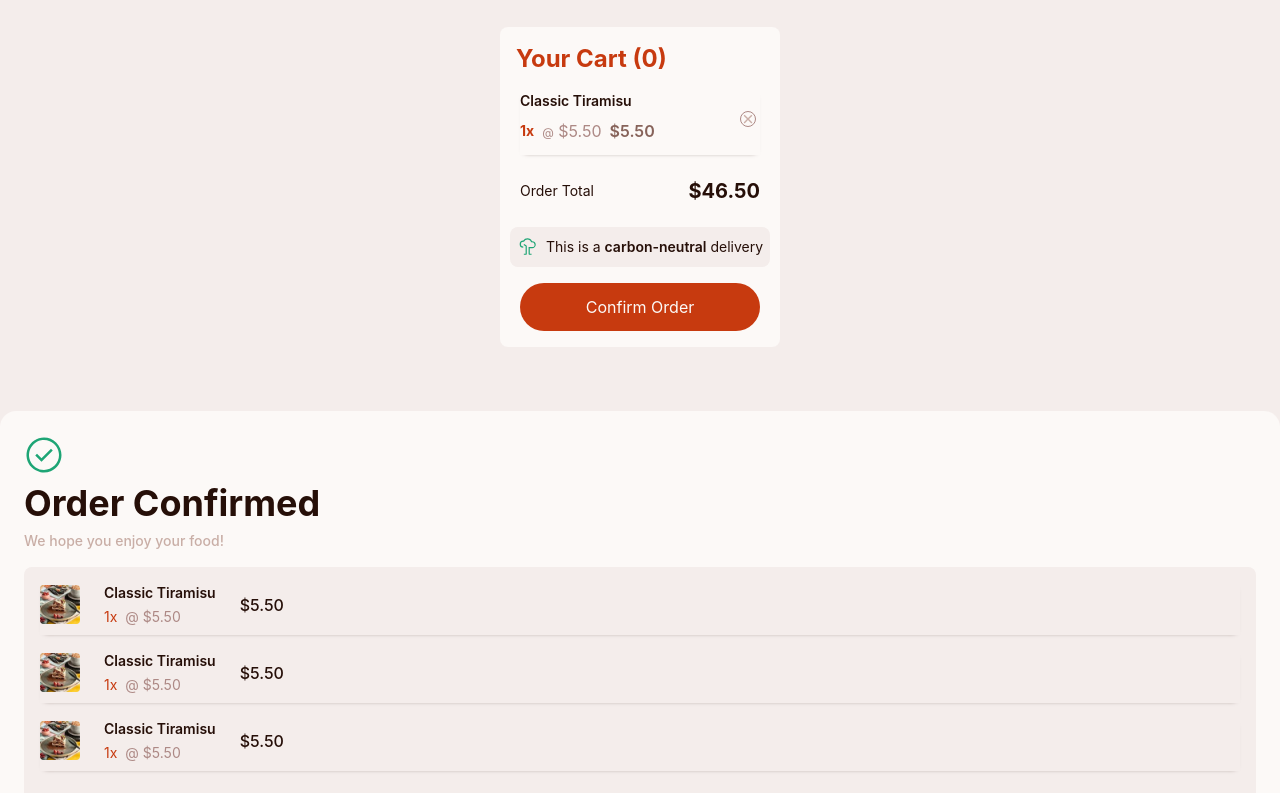
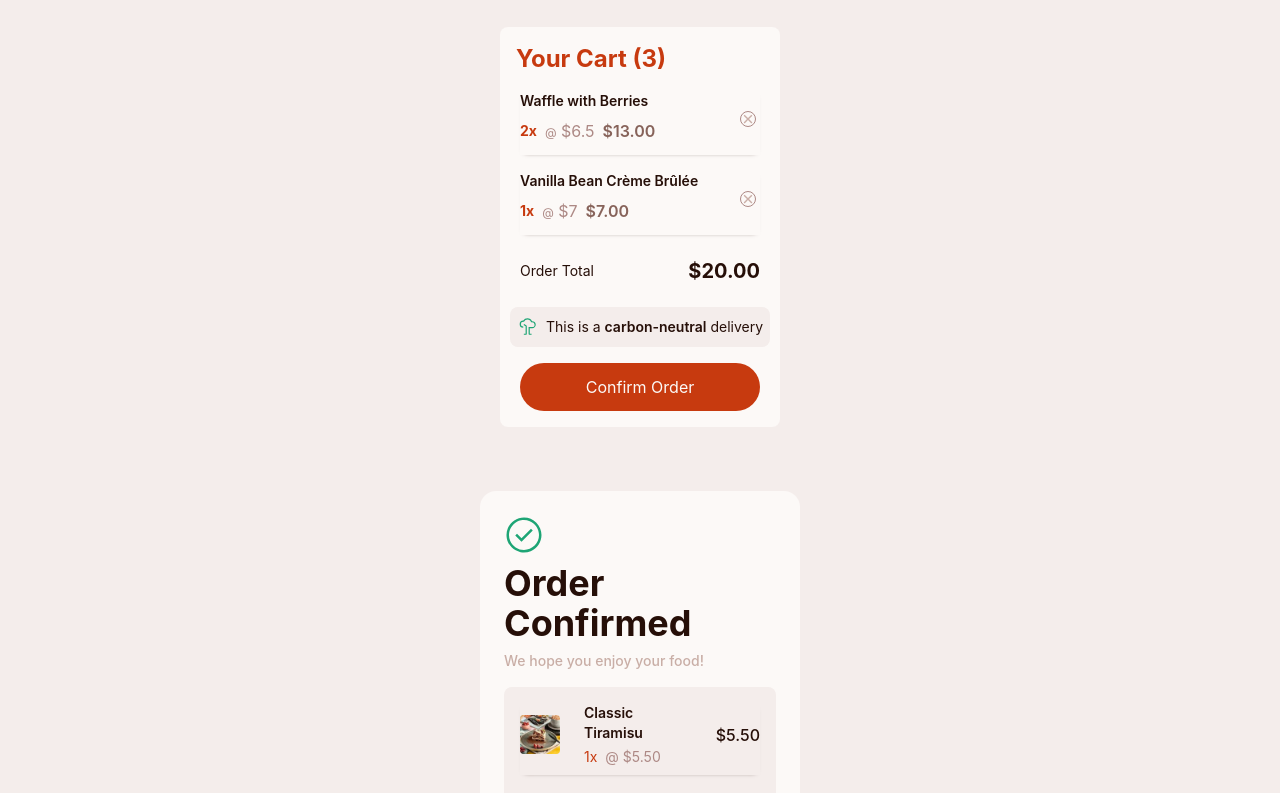
Before and after one commit to mlopezl/product-list-with-card, a React (Vite) app: page / in a window 1280 px wide. Shown: the part 2940-3733 px from the top of the page. Built offline with nearby package versions, Linux system fonts and the light colour scheme.

Commit message:
Adding logic to add items to the cart

```diff
--- a/src/App.jsx
+++ b/src/App.jsx
@@ -1,17 +1,49 @@
-import './App.css';
-import Cards from './components/Cards/Cards';
-import Cart from './components/Cart/Cart';
-import Order from './components/Order/Order'
+import "./App.css";
+import Cards from "./components/Cards/Cards";
+import Cart from "./components/Cart/Cart";
+import Order from "./components/Order/Order";
+import { useState } from "react";
+import desserts from "../data.json";
 
 function App() {
+  const jsonCart = [
+    {
+      quantity: 2,
+      dessert: {
+        image: {
+          thumbnail: "./assets/images/image-waffle-thumbnail.jpg",
+          mobile: "./assets/images/image-waffle-mobile.jpg",
+          tablet: "./assets/images/image-waffle-tablet.jpg",
+          desktop: "./assets/images/image-waffle-desktop.jpg",
+        },
+        name: "Waffle with Berries",
+        category: "Waffle",
+        price: 6.5,
+      },
+    },
+    {
+      quantity: 1,
+      dessert: {image: {
+            thumbnail: "./assets/images/image-creme-brulee-thumbnail.jpg",
+            mobile: "./assets/images/image-creme-brulee-mobile.jpg",
+            tablet: "./assets/images/image-creme-brulee-tablet.jpg",
+            desktop: "./assets/images/image-creme-brulee-desktop.jpg"
+        },
+        name: "Vanilla Bean Crème Brûlée",
+        category: "Crème Brûlée",
+        price: 7.00
+      }
+    }
+  ];
+  const [cart, setCart] = useState(jsonCart);
 
   return (
-    <div className='flex flex-col gap-6 items-center bg-Rose-100'>
-     <Cards/>
-     <Cart/>
-     <Order/>
+    <div className="w-full flex flex-col gap-6 justify-center items-center bg-Rose-100">
+      <Cards />
+      <Cart cart={cart} />
+      <Order />
     </div>
-  )
+  );
 }
 
-export default App
+export default App;
--- a/src/components/Cart/Cart.jsx
+++ b/src/components/Cart/Cart.jsx
@@ -4,18 +4,54 @@ import DessertList from "./DessertList";
 import CartTotal from "./CartTotal";
 import CartMessage from "./CartMessage";
 import CartButton from "./CartButton";
+import { useState, useEffect } from "react";
 
-function Cart(){
-    return(
-        <section className="bg-Rose-50 w-70 min-h-65 p-4 rounded-lg mb-10 flex flex-col items-center gap-4">
-            <CartTitle amount={0}/>
-            {/* <CartEmpty/> */}
-            <DessertList/>
-            <CartTotal total={46.50}/>
-            <CartMessage/>
-            <CartButton/>
-        </section>
-    )
+function Cart({ cart }) {
+  const [amount, setAmount] = useState(0);
+
+  const calculateAmount = () => {
+    return cart.reduce((amount, dessert) => {
+      return (amount += dessert.quantity);
+    }, 0);
+  };
+
+  const calculateTotal = () =>{
+    return cart.reduce((total, dessert) =>{
+        return total += dessert.quantity * dessert.dessert.price;
+    }, 0)
+  }
+
+  useEffect(() => {
+    const newAmount = calculateAmount();
+    setAmount(newAmount);
+  }, [amount]);
+
+  return (
+    <section className="bg-Rose-50 w-70 min-h-65 p-4 rounded-lg mb-10 flex flex-col items-center gap-4">
+      <CartTitle amount={calculateAmount()} />
+      {amount ? (
+        cart.map((item) => {
+          return (
+            <div
+              className="flex flex-col gap-4 items-center"
+              key={item.dessert.name}
+            >
+              <DessertList name={item.dessert.name} quantity={item.quantity} price={item.dessert.price} />
+            </div>
+          );
+        })
+      ) : (
+        <CartEmpty />
+      )}
+      {amount ? (
+        <>
+          <CartTotal total={calculateTotal()} />
+          <CartMessage />
+          <CartButton />
+        </>
+      ) : null}
+    </section>
+  );
 }
 
 export default Cart;
--- a/src/components/Cart/DessertInfo.jsx
+++ b/src/components/Cart/DessertInfo.jsx
@@ -6,8 +6,8 @@ function DessertInfo({name, quantity, price}){
             <h3 className="text-sm text-Rose-900 font-semibold">{name}</h3>
             <div className="flex gap-2 items-center">
                 <p className="text-sm text-Red font-bold">{quantity}x</p>
-                <p className="text-Rose-400"><span className="text-xs">@</span> ${price.toFixed(2)}</p>
-                <p className="text-Rose-500 font-semibold">${(quantity * price).toFixed(2)}</p>
+                <p className="text-Rose-400"><span className="text-xs">@</span> ${Number(price.toFixed(2))}</p>
+                <p className="text-Rose-500 font-semibold">${ (quantity * price).toFixed(2)}</p>
             </div>
             <span className="absolute right-1 top-5 flex justify-center items-center w-4 h-4 rounded-full border-1 border-Rose-400">
                 <img src={removeItemIcon} alt="" />
--- a/src/components/Cart/DessertList.jsx
+++ b/src/components/Cart/DessertList.jsx
@@ -1,9 +1,9 @@
 import DessertInfo from "./DessertInfo"
 
-function DessertList(){
+function DessertList({name, quantity, price}){
     return(
         <ul className="w-60">
-            <DessertInfo name={"Classic Tiramisu"} quantity={1} price={5.50}/>
+            <DessertInfo name={name} quantity={quantity} price={price}/>
         </ul>
     )
 }
--- a/src/components/Order/Order.jsx
+++ b/src/components/Order/Order.jsx
@@ -4,7 +4,7 @@ import OrderButton from "./OrderButton";
 
 function Order(){
     return(
-        <section className="w-full h-150 flex flex-col gap-4 p-6 rounded-2xl bg-Rose-50">
+        <section className="max-w-80 h-150 flex flex-col gap-4 p-6 rounded-2xl bg-Rose-50">
             <OrderHeader/>
             <OrderItems/>
             <OrderButton/>
--- a/src/components/Order/OrderHeader.jsx
+++ b/src/components/Order/OrderHeader.jsx
@@ -4,7 +4,7 @@ function OrderHeader(){
     return(
         <header className='flex flex-col gap-2'>
             <img className='w-10' src={checkIcon} alt="Check icon" />
-            <h2 className='text-Rose-900 font-bold text-4xl'>Order Confirmed</h2>
+            <h2 className='text-Rose-900 font-bold text-4xl'>Order <br /> Confirmed</h2>
             <p className='text-sm text-Rose-300 font-medium'>We hope you enjoy your food!</p>
         </header>
     )
```
